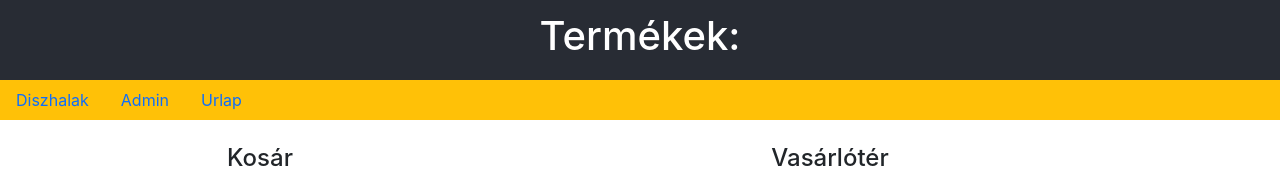
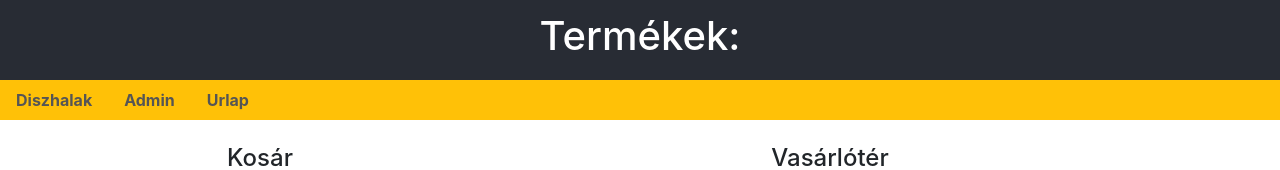
Before and after one commit to Blub-szakDolgozat/orai_webaruhaz_frontend, a React (Create React App) app: page / in a window 1280 px wide. Shown: the top 170 px of the page. Built offline with nearby package versions, Linux system fonts and the light colour scheme; no server answers.

Commit message:
nav link formázása

```diff
--- a/src/App.css
+++ b/src/App.css
@@ -19,3 +19,15 @@ footer{
   margin: 0px;
   color: white;
 }
+
+.nav-link-black {
+  color: #555;
+  font-weight: bold;
+  text-decoration: none;
+  transition: color 0.3s, font-weight 0.3s;
+}
+
+.nav-link-black:hover,
+.nav-link-black.active {
+  color: black;
+}
--- a/src/pages/Layout.js
+++ b/src/pages/Layout.js
@@ -1,5 +1,6 @@
 import { Nav } from "react-bootstrap";
-import { Outlet, Link } from "react-router-dom";
+import { Outlet } from "react-router-dom";
+import '../App.css';
 
 const Layout = () => {
     return (
@@ -7,15 +8,15 @@ const Layout = () => {
             <header className="App-header">
                 <h1>Termékek: </h1>
             </header>
-      <Nav activeKey="/" className="navbar-light bg-warning">
+            <Nav className="navbar-light bg-warning">
                 <Nav.Item>
-          <Nav.Link href="/">Diszhalak</Nav.Link>
+                    <Nav.Link href="/" className="nav-link-black">Diszhalak</Nav.Link>
                 </Nav.Item>
                 <Nav.Item>
-          <Nav.Link href="/admin">Admin</Nav.Link>
+                    <Nav.Link href="/admin" className="nav-link-black">Admin</Nav.Link>
                 </Nav.Item>
                 <Nav.Item>
-          <Nav.Link href="/urlap">Urlap</Nav.Link>
+                    <Nav.Link href="/urlap" className="nav-link-black">Urlap</Nav.Link>
                 </Nav.Item>
             </Nav>
             <article>
```
Lines whose indentation alone changed are shown as unchanged.
